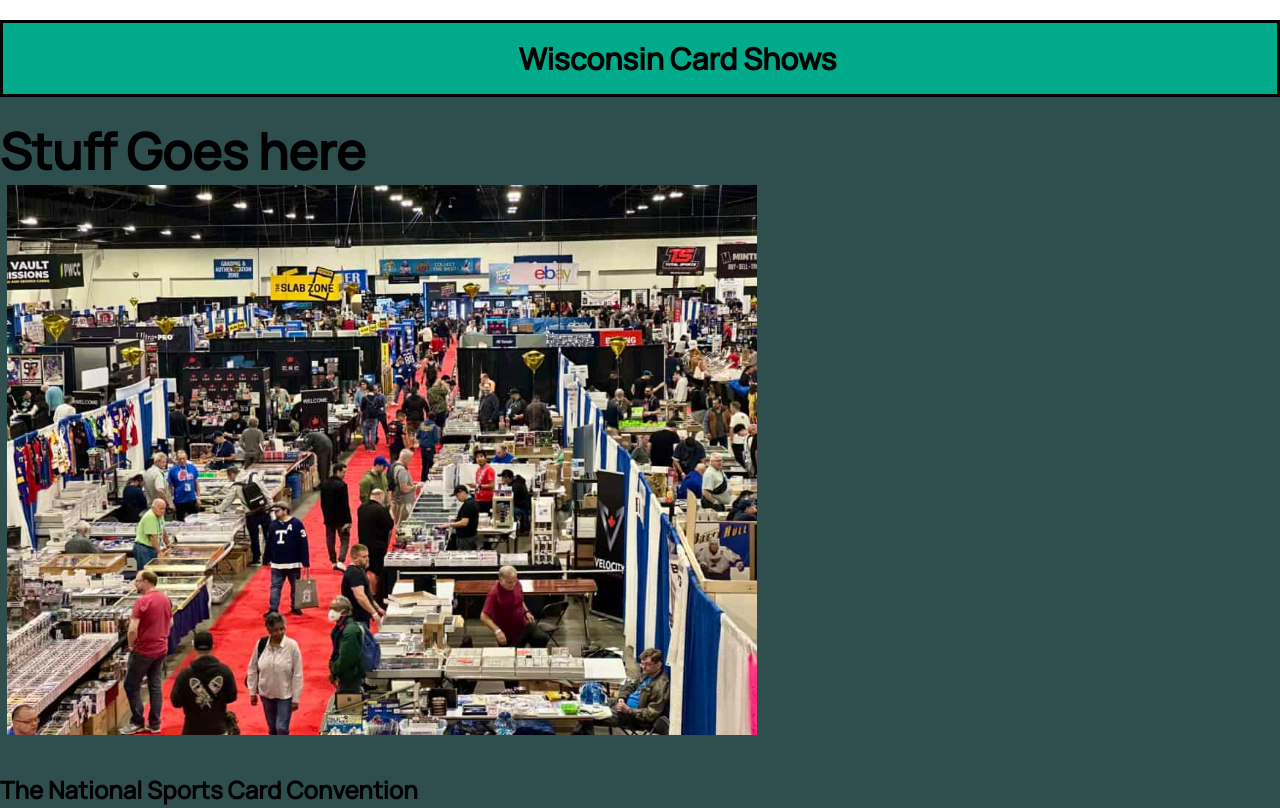
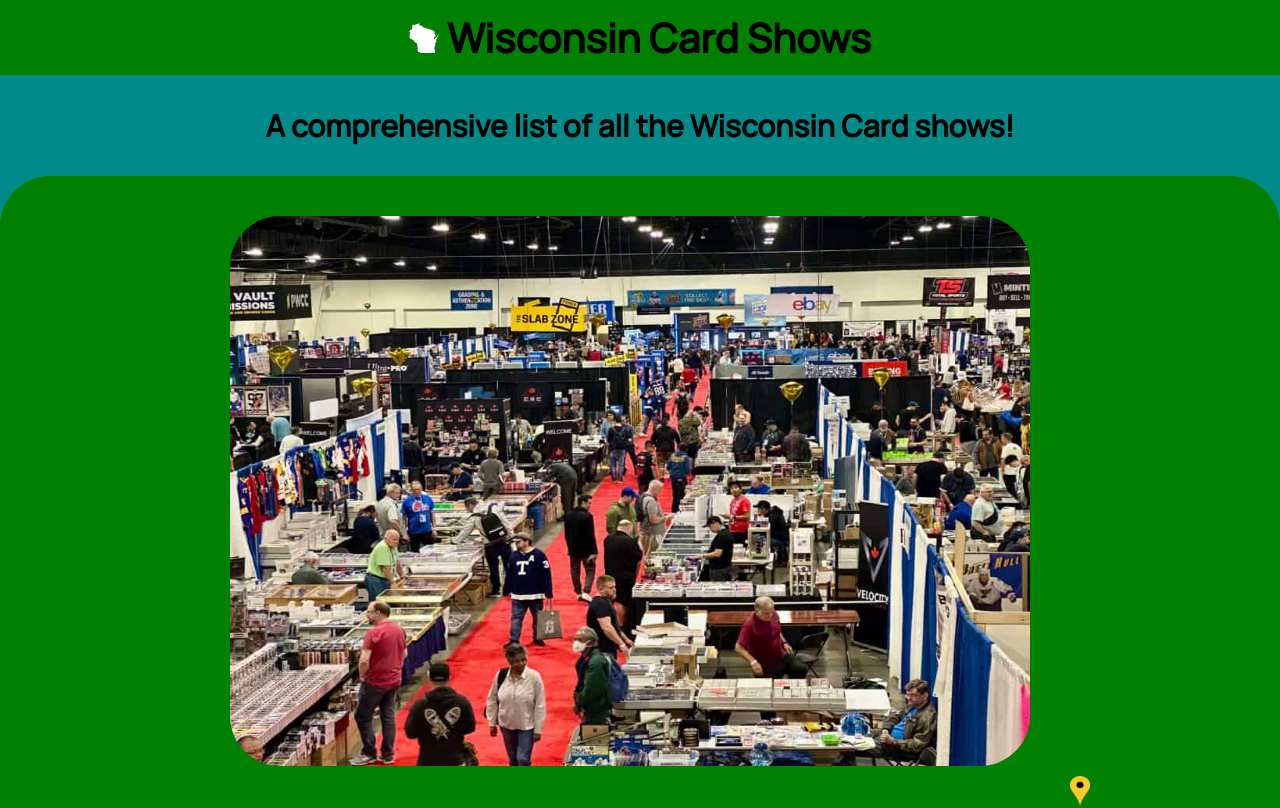
Before and after one commit to jgalang21/card-shows, a React (Create React App) app: page / in a window 1280 px wide. Shown: the top 808 px of the page. Built offline with nearby package versions, Linux system fonts and the light colour scheme.

Commit message:
updating styling of cards

```diff
--- a/src/App.css
+++ b/src/App.css
@@ -7,24 +7,39 @@
 
 
 .container{
-  background-color: darkslategray;
+  background-color: darkcyan;
+}
+
+.container--header{
+  text-align: center;
+  background-color: green;
+  padding: 10px;
+  border-color: black;
+
+}
+
+.container--img {
+  display: inline;
+  width: 30px;
+  height: 30px;
+  background-color: green;
+
 }
 
 h1.header {
-  font-size:30px;
-  border-color: black;
-  background-color:#00AA8A;
-  padding: 15px;
-  border-color: black;
-  border-style:solid;
+  font-size:40px;
+  background-color: green;
+  display: inline;
   text-align: center;
-  padding-left: 90px;
-  display: block;
+  height: 90px;
+
 }
 
 .intro--header{
-  font-size: 50px;
-  display: inline;
+  font-size: 30px;
+  display: block;
+  padding: 10px;
+  text-align: center;
 }
 
 
@@ -48,20 +63,29 @@ h1.header {
 }
 
 .card {
+  border:black;
   border-radius: 50px;
-  border-color: black;
 
-
-  justify-content: center;
-  align-items: center;
+  text-align: center;
+  background-color: green;
+  display: block;
 }
 
 .card--img{
-  display: inline-flex;
-  padding: 0px 5px 13px 7px;
-  flex-direction: column;
+  display: inline-block;
+  justify-content: center;
+  align-self: center;
+  border-radius: 90px;
+  /* flex-direction: column;
   align-items: flex-start;
-  gap: 5px;
-  width: 750px;
-  height: 550px
+  gap: 5px; */
+  width: 800px;
+  padding: 40px;
+  height: 550px;
+
 }
+
+ .card--details{
+  display: inline;
+
+}
--- a/src/App.js
+++ b/src/App.js
@@ -3,6 +3,7 @@ import Card from "./components/Card";
 import Intro from "./components/Intro";
 import "./App.css";
 import data from "./data/data";
+import img from "./images/clipart97096.png"
 
 function App() {
   const shows = data.map((item) => {
@@ -11,7 +12,10 @@ function App() {
 
   return (
     <div className="container">
-      <h1 className="header">Wisconsin Card Shows</h1>
+      <div className="container--header">
+        <img className="container--img" src={img} />
+        <h1 className="header"> Wisconsin Card Shows</h1>
+      </div>
       <Intro />
       {shows}
     </div>
--- a/src/components/Card.js
+++ b/src/components/Card.js
@@ -1,13 +1,19 @@
 import React from "react";
 import "../App.css";
+import pin from "../images/locationpin.png"
 
 function Card(props) {
   return (
     <div className="card">
 
       <img className="card--img" src={require(`../images/${props.coverImg}`)} alt="card component" />
-      <h2>{props.title}</h2>
-      <h3>{props.description}</h3>
+
+      <div className="card--details">
+        <img src={pin} style={{width: "20px", height: "30px"}}/>
+        <h2>{props.title}</h2>
+        <h3>{props.description}</h3>
+      </div>
+
 
 
     </div>
--- a/src/components/Intro.js
+++ b/src/components/Intro.js
@@ -8,7 +8,7 @@ function Intro(){
 
     return (
         <div className="intro">
-             <h1 className="intro--header">Stuff Goes here</h1>
+             <h1 className="intro--header">A comprehensive list of all the Wisconsin Card shows!</h1>
 
         </div>
 
```
Also changed, not shown: src/images/clipart97096.png (added), src/images/locationpin.png (added).
